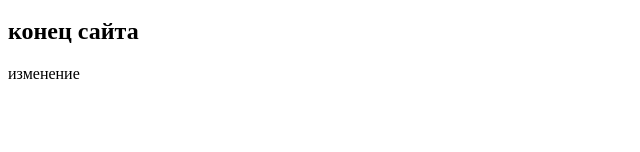
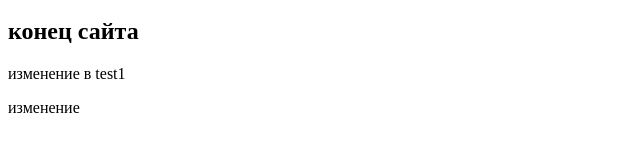
Before and after one commit to sergeystarodub/portfolio-site, a plain HTML site: page index.html in a window 1280 px wide. Shown: the part 134-286 px from the top of the page, without its empty margins (0-640 px from the left). Drawn offline with Linux system fonts and the light colour scheme.

Commit message:
add tag p to task1

```diff
--- a/index.html
+++ b/index.html
@@ -17,6 +17,8 @@
 
     <h2>конец сайта</h2>
 
+    <p>изменение в test1</p>
+
     <footer>изменение</footer>
 </body>
 </html>
```
